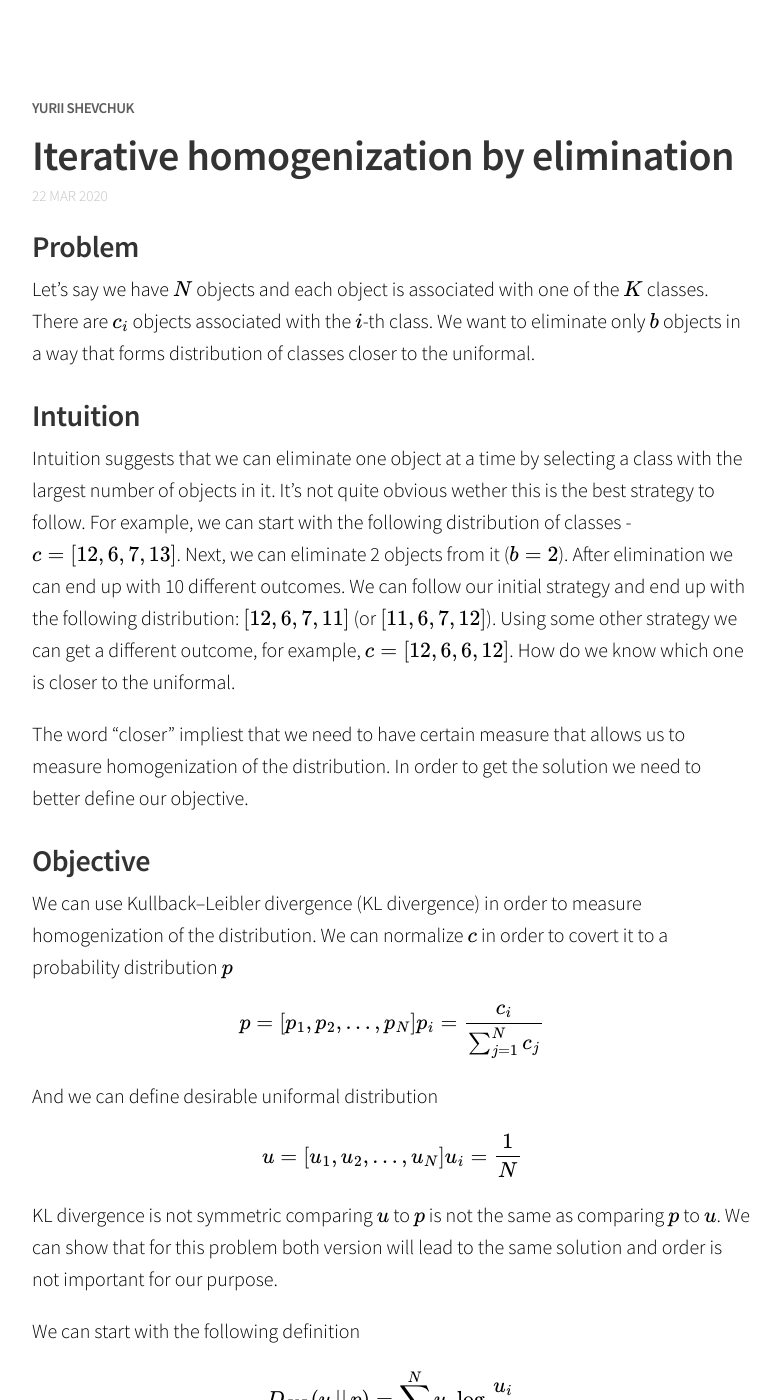
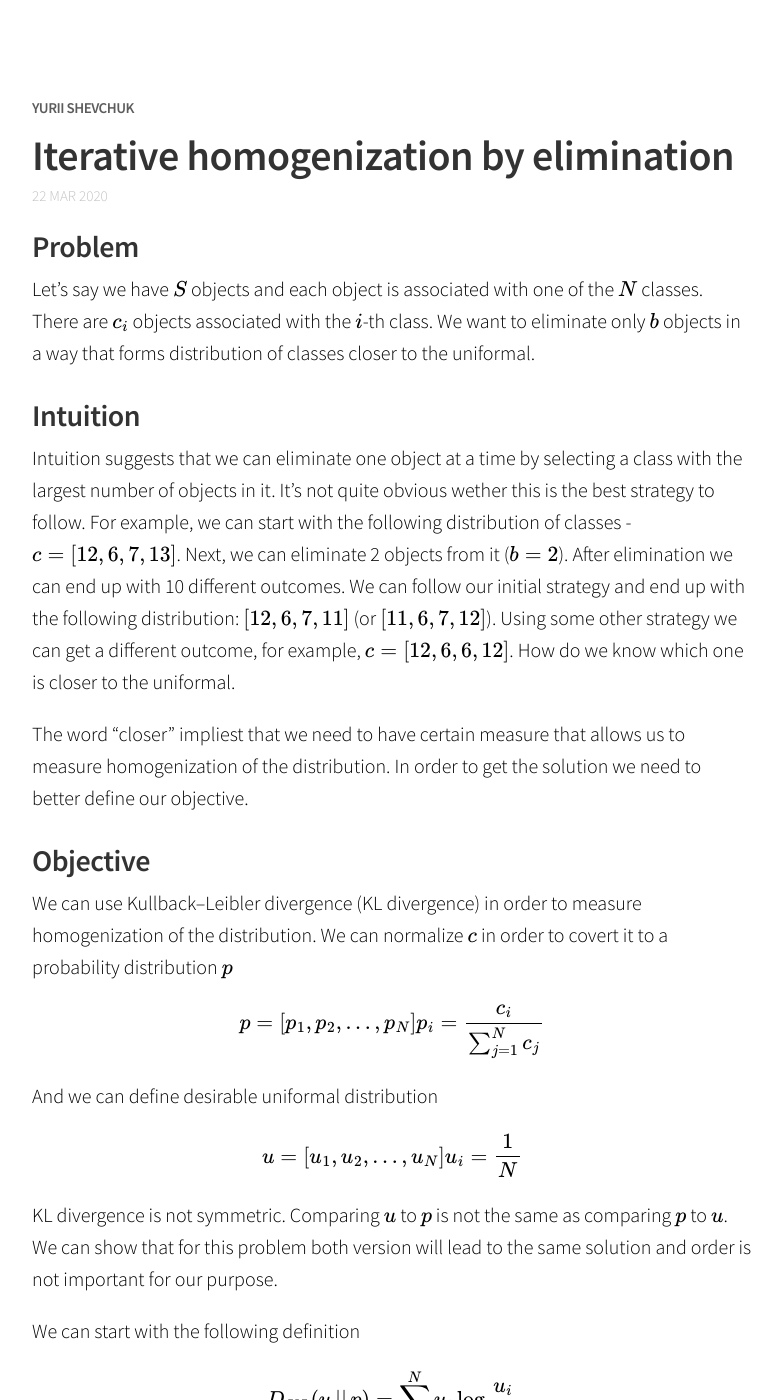
Before and after one commit to itdxer/blog.itdxer.com, a Jekyll site: the page built from _posts/2020-03-22-iterative-homogenization-by-elimination.md, in a window 1280 px wide and 1400 px high. Shown: the whole window, without its empty margins (248-1030 px from the left). Built offline with Jekyll 4.4.1, drawn with Linux system fonts in a browser that asks for light colours; nearby versions of some CDN libraries; formulas are drawn with MathJax 3; comment, search, counter and statistics services are not loaded.

Commit message:
typo fixes

```diff
--- a/_posts/2020-03-22-iterative-homogenization-by-elimination.md
+++ b/_posts/2020-03-22-iterative-homogenization-by-elimination.md
@@ -4,8 +4,8 @@ date: 2020-03-22
 ---
 ### Problem
 
-Let's say we have \\(N\\) objects and each object is associated with one of the
-\\(K\\) classes. There are \\(c_i\\) objects associated with the \\(i\\)-th
+Let's say we have \\(S\\) objects and each object is associated with one of the
+\\(N\\) classes. There are \\(c_i\\) objects associated with the \\(i\\)-th
 class. We want to eliminate only \\(b\\) objects in a way that forms
 distribution of classes closer to the uniformal.
 
@@ -44,7 +44,7 @@ u = [u_1, u_2, ..., u_N] \\
 u_i = \frac{1}{N}
 $$
 
-KL divergence is not symmetric comparing \\(u\\) to \\(p\\) is not the same as
+KL divergence is not symmetric. Comparing \\(u\\) to \\(p\\) is not the same as
 comparing \\(p\\) to \\(u\\). We can show that for this problem both version
 will lead to the same solution and order is not important for our purpose.
 
```
Also changed, not shown: 1 other file.
